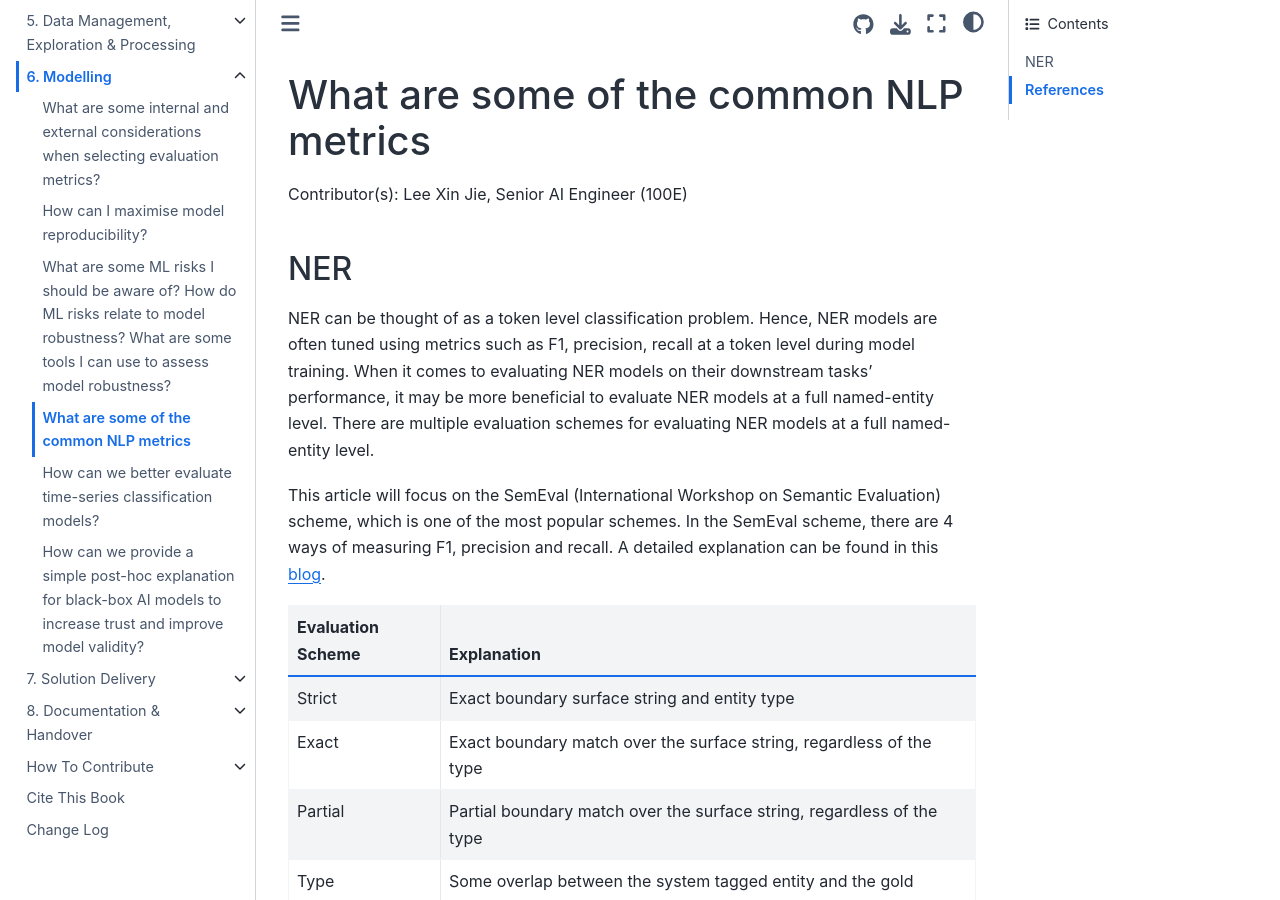
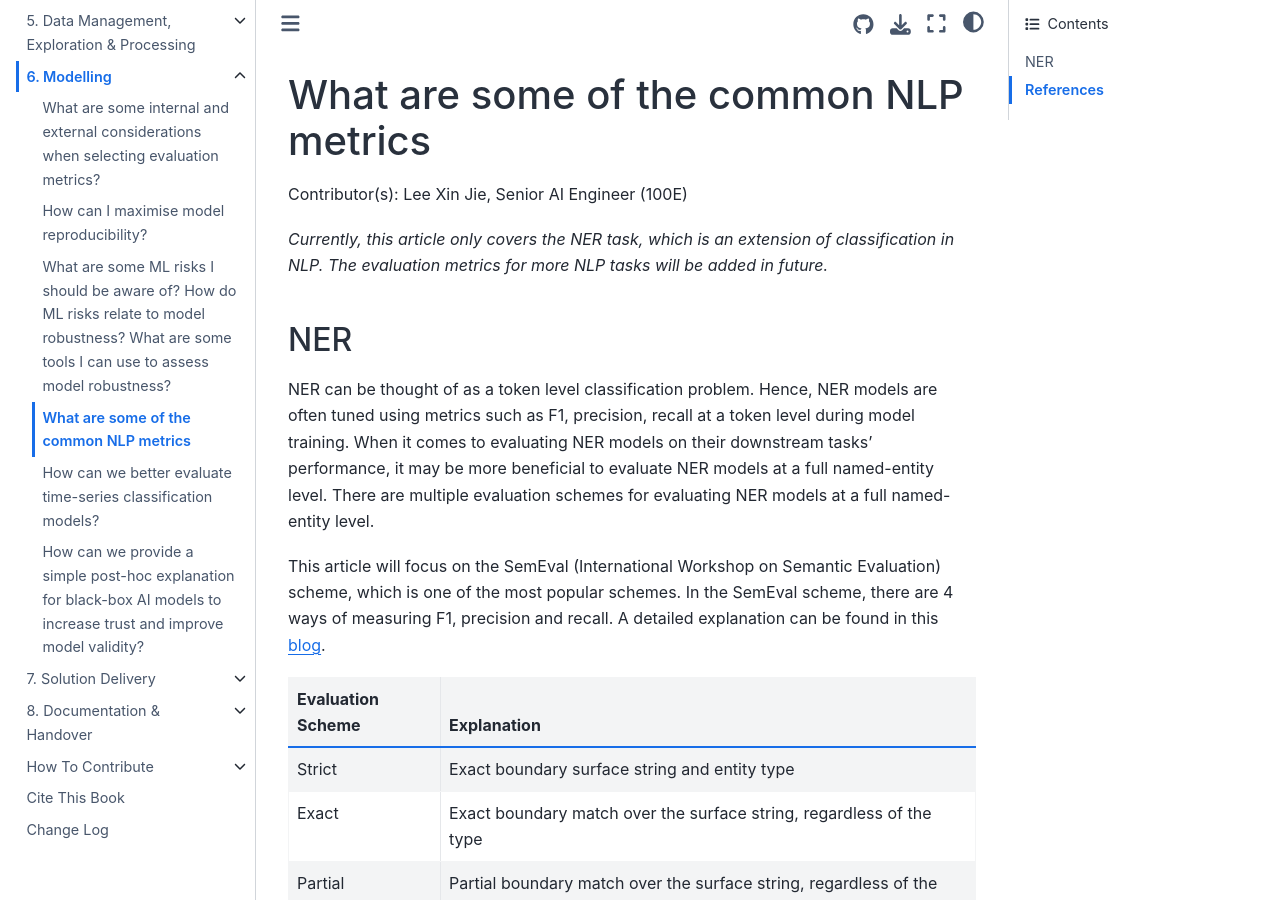
Before and after one commit to aisingapore/ai-practitioner-handbook, a Jupyter Book: the page built from book/6-modelling/nlp-metrics.md, in a window 1280 px wide and 900 px high. Built offline with Jupyter Book 1.0.4 settings and Sphinx 7.4.7 and the Sphinx Book theme 1.1.4, drawn with Linux system fonts in a browser that asks for light colours.

Commit message:
add note for future additions for nlp metrics

```diff
--- a/book/6-modelling/nlp-metrics.md
+++ b/book/6-modelling/nlp-metrics.md
@@ -1,6 +1,8 @@
 # What are some of the common NLP metrics
 
 Contributor(s): Lee Xin Jie, Senior AI Engineer (100E)
+
+*Currently, this article only covers the NER task, which is an extension of classification in NLP. The evaluation metrics for more NLP tasks will be added in future.*
 
 ## NER
 NER can be thought of as a token level classification problem. Hence, NER models are often tuned using metrics such as F1, precision, recall at a token level during model training. When it comes to evaluating NER models on their downstream tasks’ performance, it may be more beneficial to evaluate NER models at a full named-entity level. There are multiple evaluation schemes for evaluating NER models at a full named-entity level.
```
